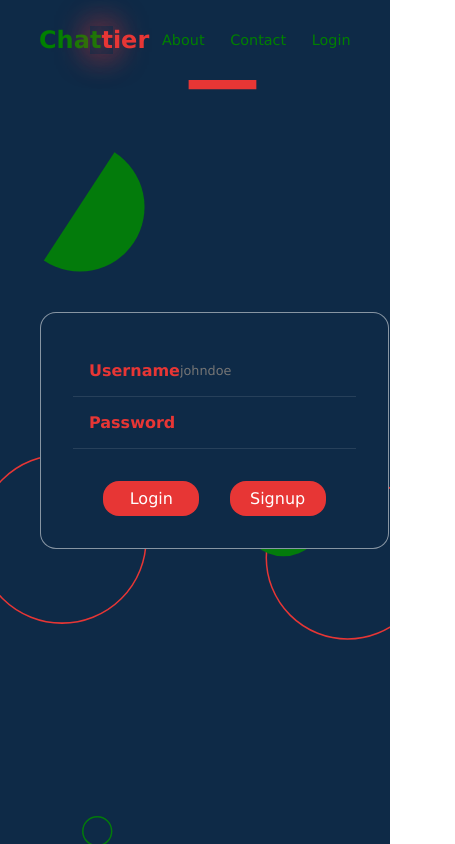
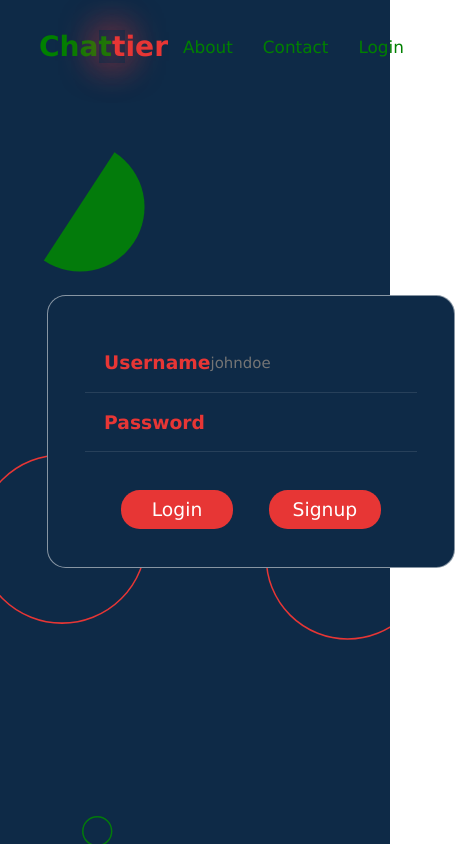
Before and after one commit to vincexiv/chat-app, a React (Create React App) app: page /login in a window 390 px wide. Shown: the whole page, 455 px wide, since content can reach past the window. Built offline with nearby package versions, Linux system fonts and the light colour scheme.

Commit message:
Make rem responsive
By that I mean the size of rem is dependent on screenheight

```diff
--- a/src/index.css
+++ b/src/index.css
@@ -1,7 +1,7 @@
 :root {
   --primary-color: rgb(14, 42, 71);
   --secondary-color: rgb(231, 54, 53);
-  font-size: clamp(16px, 0.022vh,24px);
+  font-size: clamp(16px, 2.22vh, 24px);
 }
 
 * {
@@ -14,7 +14,7 @@
 .container, .vertical-container {
   display: flex;
   justify-content: space-between;
-  width: calc(min(60rem, 80%));
+  width: 80%;
   margin: auto;
   align-items: center;
 }
```
